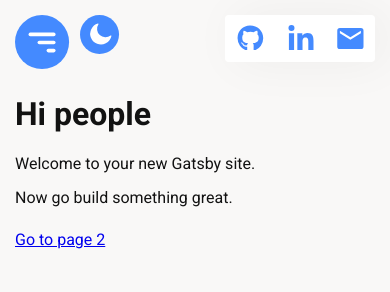
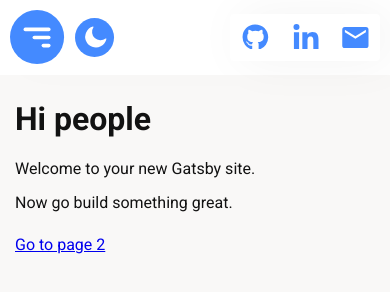
Before and after one commit to ShabazBadshah/shabazbadshah.com, a Gatsby site: page / in a window 390 px wide. Built offline with nearby package versions, Linux system fonts and the light colour scheme; Gatsby itself is replaced by a stand-in of ours; what react-animations would draw is missing.

Commit message:
Replaced absolute positioning for header. iPad Pro now responsive
- Linked Issues:
  - #21

```diff
--- a/package.json
+++ b/package.json
@@ -23,6 +23,7 @@
     "styled-components": "^5.1.0"
   },
   "devDependencies": {
+    "eslint-plugin-prettier": "^3.1.3",
     "prettier": "2.0.4"
   },
   "keywords": [
--- a/src/components/header/dark-mode-switch-button.js
+++ b/src/components/header/dark-mode-switch-button.js
@@ -1,8 +1,5 @@
-import { Link } from 'gatsby';
-import React, { Component, useContext } from 'react';
+import React from 'react';
 import styled from 'styled-components';
-
-import { deviceMaxWidth } from '../../../static/media-query-sizes.js';
 
 import { globalThemeColour } from '../../assets/global-style-constants.js';
 import { globalStateContext } from '../../contextProviders/global-state-context-provider.js';
--- a/src/components/header/header.js
+++ b/src/components/header/header.js
@@ -8,13 +8,11 @@ import { deviceMaxWidth } from '../../../static/media-query-sizes.js';
 
 import { globalThemeColour, darkModeThemeColour, headerWidthPx } from '../../assets/global-style-constants.js';
 
-import { globalStateContext } from '../../contextProviders/global-state-context-provider.js';
-
 import SocialMediaLinks from '../social-media-icons/social-media-links.js';
 import NavHamburgerMenuButton from './nav-hamburger-menu-button.js';
 import DarkModeSwitchButton from './dark-mode-switch-button.js';
 
-export default class Header extends Component {
+class Header extends Component {
   constructor(props) {
     super(props);
 
@@ -35,7 +33,7 @@ export default class Header extends Component {
 
   render() {
     return (
-      <StyledHeader>
+      <StyledHeader enableDarkMode={this.props.enableDarkMode}>
         <StyledCollapsedHeader enableDarkMode={this.props.enableDarkMode}>
           <StyledHeaderButtonWrap>
             <NavHamburgerMenuButton
@@ -70,6 +68,8 @@ export default class Header extends Component {
   }
 }
 
+export default Header;
+
 Header.propTypes = {
   headerTitle: PropTypes.string,
   enableDarkMode: PropTypes.bool.isRequired,
@@ -86,6 +86,12 @@ const StyledHeader = styled.header`
   bottom: 0;
 
   display: flex;
+
+  @media ${deviceMaxWidth.tablet} {
+    right: 0;
+    flex-direction: row;
+    bottom: unset;
+  }
 `;
 
 const StyledHeaderButtonWrap = styled.div`
@@ -98,11 +104,10 @@ const StyledHeaderButtonWrap = styled.div`
   flex-direction: column-reverse;
   align-items: flex-end;
 
-  @media ${deviceMaxWidth.laptop} {
+  @media ${deviceMaxWidth.tablet} {
+    position: static;
     flex-direction: row;
-    align-items: flex-start;
-    top: 15px;
-    left: 15px;
+    align-items: center;
   }
 `;
 
@@ -128,10 +133,18 @@ const StyledCollapsedHeader = styled.div`
   background-color: ${(props) => (props.enableDarkMode ? darkModeThemeColour : 'white')};
   box-shadow: 10px 0 50px 0 rgba(0, 0, 0, 0.01);
 
-  @media ${deviceMaxWidth.laptop} {
-    display: block;
-    width: 0;
-    padding: 0;
+  @media ${deviceMaxWidth.tablet} {
+    right: 0;
+    bottom: unset;
+
+    justify-content: space-between;
+    flex-direction: row;
+    width: 100%;
+
+    padding: 10px;
+
+    background-color: ${(props) => (props.enableDarkMode ? darkModeThemeColour : 'white')};
+    box-shadow: 10px 0 50px 0 rgba(0, 0, 0, 0.01);
   }
 `;
 
@@ -150,14 +163,14 @@ const StyledExpandedHeader = styled.div`
 
   border-radius: 3px;
   background-color: ${(props) => (props.enableDarkMode ? darkModeThemeColour : 'white')};
-  border: ${(props) => (props.enableDarkMode ? `1px ${globalThemeColour} solid` : `1px #f5f5f5 solid`)};
+  border: ${(props) => (props.enableDarkMode ? `1px ${globalThemeColour} solid` : '1px #f5f5f5 solid')};
   box-shadow: 0 1px 1px 0 rgba(0, 0, 0, 0.04), 0 1px 3px 1px rgba(60, 64, 67, 0.16);
 
   animation: ${keyframes`${bounceIn}`} 700ms ease-in-out;
   transform-origin: left top;
 
-  @media ${deviceMaxWidth.laptop} {
-    top: 63px;
+  @media ${deviceMaxWidth.tablet} {
+    top: 55px;
     left: 40px;
     padding: 30px;
   }
@@ -212,7 +225,7 @@ const StyledHeaderLink = styled(Link)`
     margin-bottom: 0.4rem; /* spacing between first word and remainder of string*/
   }
 
-  @media ${deviceMaxWidth.laptop} {
+  @media ${deviceMaxWidth.tablet} {
     display: none;
   }
 `;
--- a/src/components/layout.js
+++ b/src/components/layout.js
@@ -7,11 +7,10 @@ import '../assets/base.css';
 
 import { deviceMaxWidth } from '../../static/media-query-sizes.js';
 
-import { headerWidthPx, darkModeThemeColor } from '../assets/global-style-constants.js';
+import { headerWidthPx } from '../assets/global-style-constants.js';
 import { globalStateContext } from '../contextProviders/global-state-context-provider.js';
 
 import Header from './header/header.js';
-import GithubLogo from './social-media-icons/github-logo.js';
 
 const Layout = ({ children, pageTitle }) => {
   return (
@@ -20,7 +19,7 @@ const Layout = ({ children, pageTitle }) => {
         <React.Fragment>
           <GlobalStyle enableDarkMode={globalState.darkMode.isDarkModeEnabled} />
           <Header headerTitle={pageTitle} enableDarkMode={globalState.darkMode.isDarkModeEnabled} />
-          <main>{children}</main>
+          <StyledMain>{children}</StyledMain>
         </React.Fragment>
       )}
     </globalStateContext.Consumer>
@@ -37,15 +36,22 @@ export default Layout;
 const GlobalStyle = createGlobalStyle`
   body {
     min-height: 100%;
+    max-width: 2560px;
     margin-left: ${headerWidthPx}px;
     padding: 50px 100px;
     background-color: ${(props) => (props.enableDarkMode ? '#121212' : '#f9f8f7')};
     color: ${(props) => (props.enableDarkMode ? '#f9f8f7' : '#121212')};
 
-    @media ${deviceMaxWidth.laptop} {
+    @media ${deviceMaxWidth.tablet} {
       margin-left: 0;
       padding: 15px;
-      margin-top: 60px;
+      padding-top: 60px;
     }
   }
 `;
+
+const StyledMain = styled.main`
+  @media ${deviceMaxWidth.tablet} {
+    padding-top: 20px;
+  }
+`;
--- a/src/components/social-media-icons/social-media-links.js
+++ b/src/components/social-media-icons/social-media-links.js
@@ -1,6 +1,5 @@
-import { Link } from 'gatsby';
 import PropTypes from 'prop-types';
-import React, { Component } from 'react';
+import React from 'react';
 import styled from 'styled-components';
 
 import { deviceMaxWidth } from '../../../static/media-query-sizes.js';
@@ -30,16 +29,20 @@ const SocialMediaLinks = ({ enableDarkMode }) => {
 
   return (
     <SocialMediaLinksContainer enableDarkMode={enableDarkMode}>
-      <a target="_blank" href={contactInfo.site.siteMetadata.contactInfo.github}>
+      <a target="_blank" rel="noopener noreferrer" href={contactInfo.site.siteMetadata.contactInfo.github}>
         {' '}
         <GithubLogo colour={globalThemeColour} />
       </a>
 
-      <a target="_blank" href={contactInfo.site.siteMetadata.contactInfo.linkedin}>
+      <a target="_blank" rel="noopener noreferrer" href={contactInfo.site.siteMetadata.contactInfo.linkedin}>
         <LinkedinLogo colour={globalThemeColour} />
       </a>
 
-      <a target="_blank" href={`mailto:${contactInfo.site.siteMetadata.contactInfo.email}Subject=Hey%20Shabaz`}>
+      <a
+        target="_blank"
+        rel="noopener noreferrer"
+        href={`mailto:${contactInfo.site.siteMetadata.contactInfo.email}Subject=Hey%20Shabaz`}
+      >
         <EmailContactIcon colour={globalThemeColour} />
       </a>
     </SocialMediaLinksContainer>
@@ -47,6 +50,14 @@ const SocialMediaLinks = ({ enableDarkMode }) => {
 };
 
 export default SocialMediaLinks;
+
+SocialMediaLinks.propTypes = {
+  enableDarkMode: PropTypes.bool,
+};
+
+SocialMediaLinks.defaultProps = {
+  enableDarkMode: false,
+};
 
 const SocialMediaLinksContainer = styled.div`
   display: flex;
@@ -61,8 +72,8 @@ const SocialMediaLinksContainer = styled.div`
     margin-top: 30px;
   }
 
-  @media ${deviceMaxWidth.laptop} {
-    position: fixed;
+  @media ${deviceMaxWidth.tablet} {
+    position: static;
     flex-direction: row;
     justify-content: center;
     align-items: center;
@@ -71,8 +82,6 @@ const SocialMediaLinksContainer = styled.div`
     box-shadow: 10px 0 50px 0 rgba(0, 0, 0, 0.05);
     background-color: ${(props) => (props.enableDarkMode ? '#2d2d2d' : '#FFFFFF')};
     bottom: unset;
-    top: 15px;
-    right: 15px;
     padding: 10px 10px 8px 10px;
     z-index: 1;
 
--- a/src/contextProviders/global-state-context-provider.js
+++ b/src/contextProviders/global-state-context-provider.js
@@ -1,4 +1,6 @@
-import React, { useState, useEffect } from 'react';
+/* eslint-disable react/prop-types */
+import React, { useState } from 'react';
+import PropTypes from 'prop-types';
 
 export const globalStateContext = React.createContext();
 
```
Also changed, not shown: src/components/header/nav-hamburger-menu-button.js (+8 -5 lines), 2 other files.
